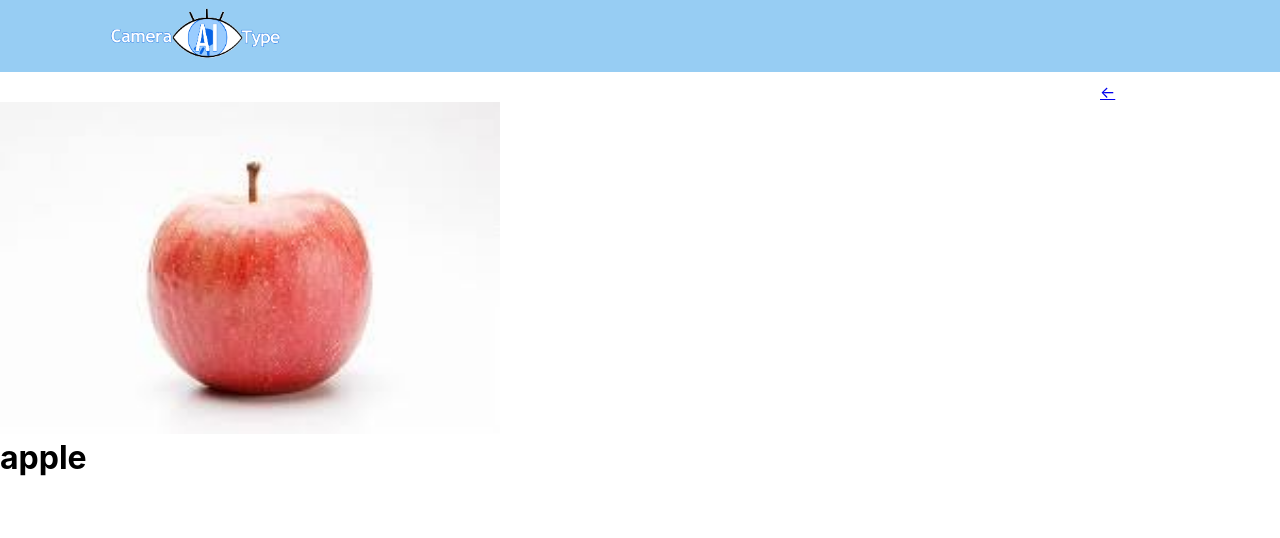
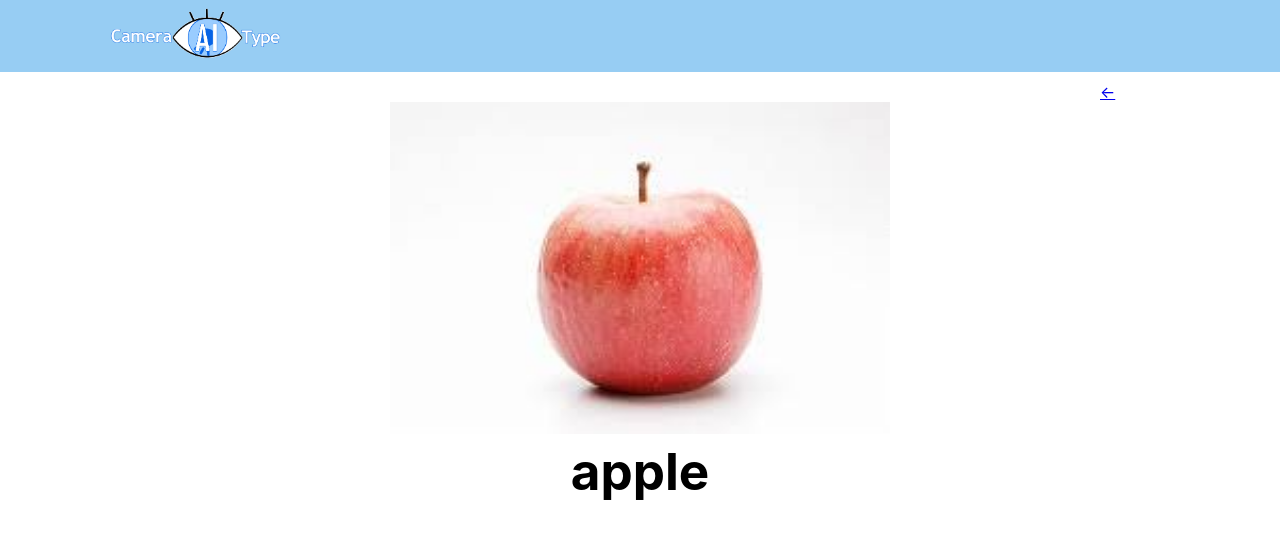
Before and after one commit to nepp-tumsat/CameraAIType, a React (Create React App) app: page /Display in a window 1280 px wide. Shown: the top 538 px of the page. Built offline with nearby package versions, Linux system fonts and the light colour scheme.

Commit message:
単語の文字表示位置

```diff
--- a/src/Display.css
+++ b/src/Display.css
@@ -20,6 +20,10 @@ header.a{
     width: 192px;
     height: 72px;
     padding-bottom: 0px;
+}
+.tango{
+    text-align: center;
+    font-size: 2vw;
 }
 .triangle-right{
     border-style: solid;
```
